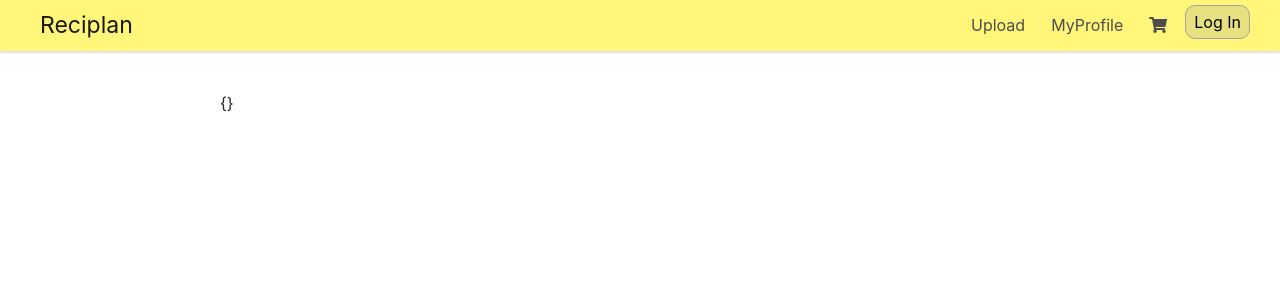
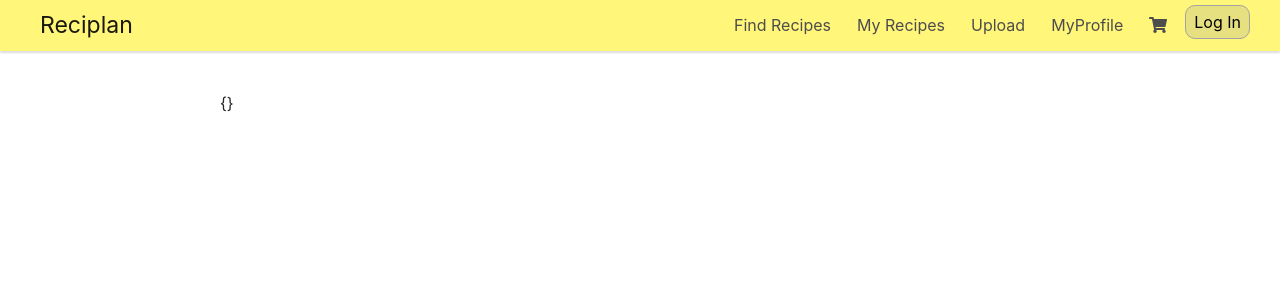
Before and after one commit to olphil99/reciplan, a React (Create React App) app: page / in a window 1280 px wide. Shown: the top 300 px of the page. Built offline with nearby package versions, Linux system fonts and the light colour scheme; no server answers.

Commit message:
Added new routes for searching and viewing recipes

```diff
--- a/src/components/App.js
+++ b/src/components/App.js
@@ -41,6 +41,8 @@ class App extends Component {
             <Route path="/login" component={Login} />
             <Route path="/signup" component={NewUser} />
             <Route path="/editprofile" component={EditProfile} />
+            <Route path="/myrecipes" component={NewRecipe} />
+            <Route path="/search" component={NewRecipe} />
           </Switch>
         </React.Fragment>
       </Router>
--- a/src/components/navigation.js
+++ b/src/components/navigation.js
@@ -29,6 +29,12 @@ class Navigation extends Component {
           <Collapse isOpen={this.state.isOpen} navbar>
             <Nav className="mr-auto" navbar>
               <NavItem>
+                <NavLink href="/search/">Find Recipes</NavLink>
+              </NavItem>
+              <NavItem>
+                <NavLink href="/myrecipes/">My Recipes</NavLink>
+              </NavItem>
+              <NavItem>
                 <NavLink href="/newrecipe/">Upload</NavLink>
               </NavItem>
               <NavItem>
```
